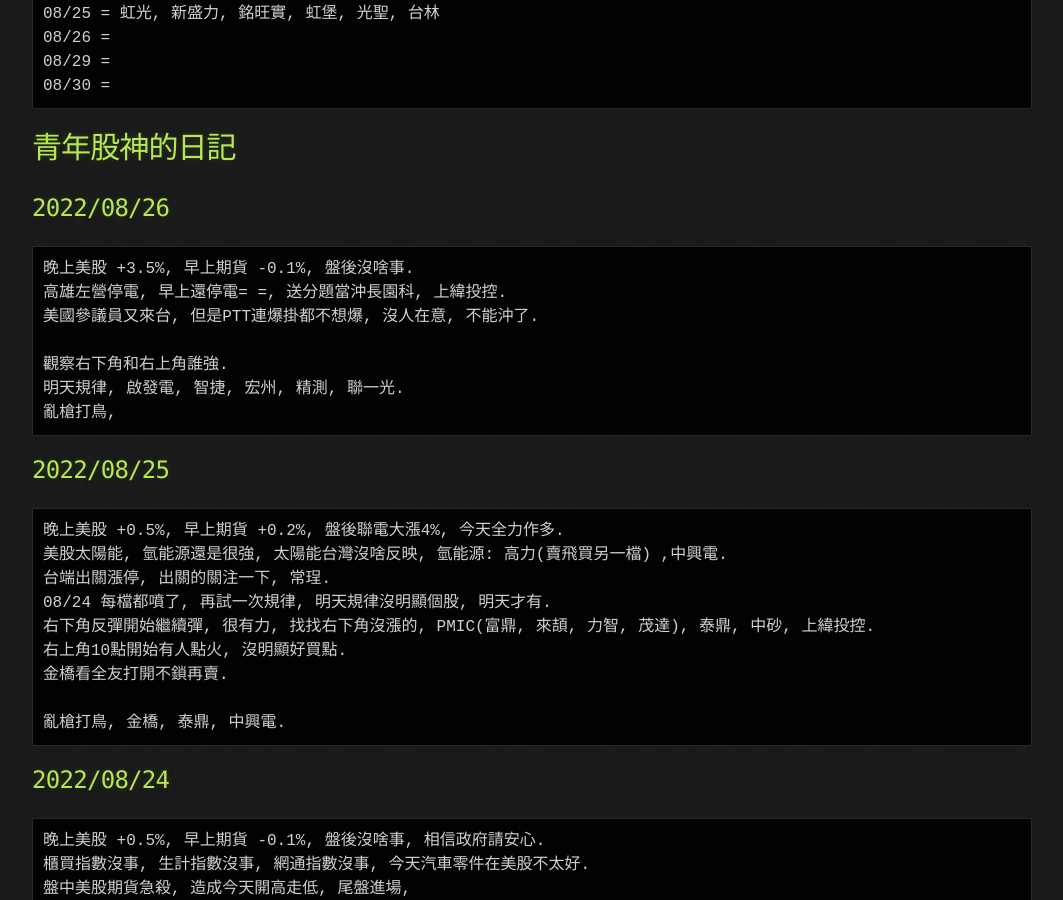
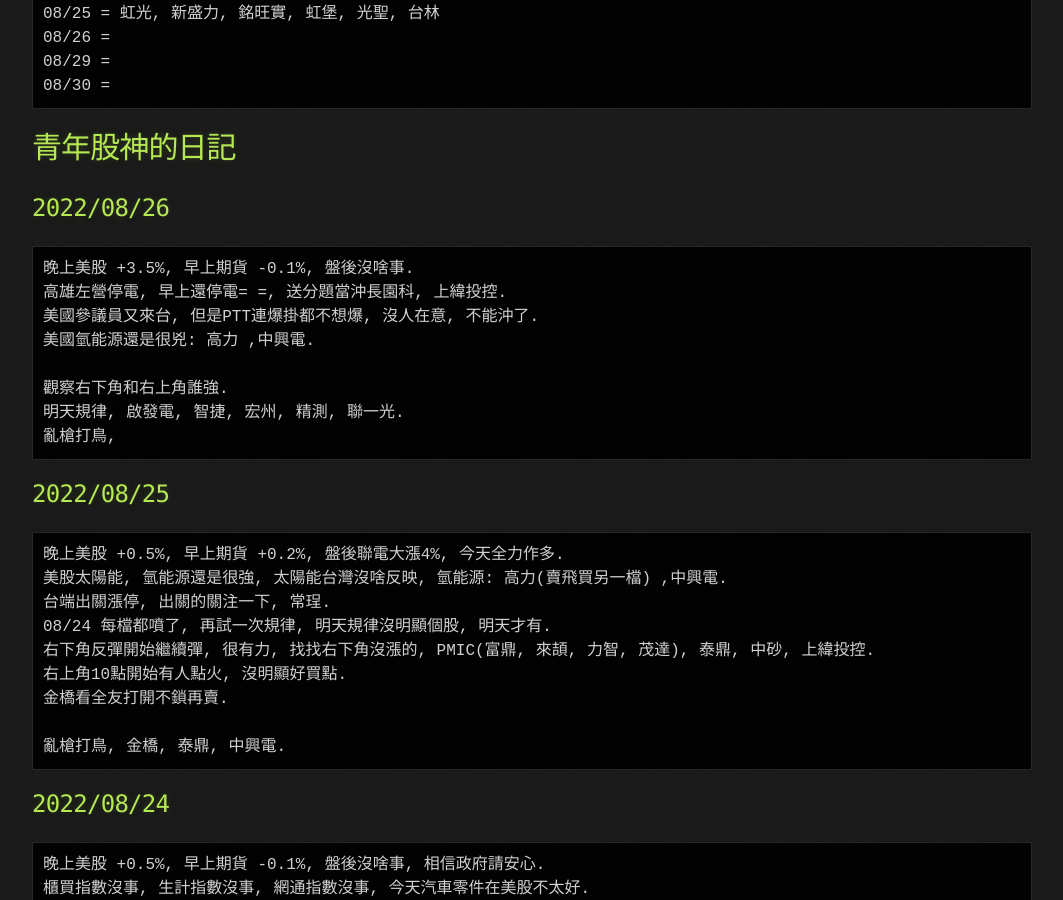
Before and after one commit to lepg5487/Stock_God, a Jekyll site: the page built from index.md, in a window 1280 px wide and 900 px high, scrolled down 658 px. Shown: the whole window, without its empty margins (108-1171 px from the left). Built offline with Jekyll 4.4.1, drawn with Linux system fonts in a browser that asks for light colours; our own code applies the rules of GitHub Pages for plain Markdown files.

Commit message:
Update index.md

```diff
--- a/index.md
+++ b/index.md
@@ -32,6 +32,7 @@
 晚上美股 +3.5%, 早上期貨 -0.1%, 盤後沒啥事.
 高雄左營停電, 早上還停電= =, 送分題當沖長園科, 上緯投控.
 美國參議員又來台, 但是PTT連爆掛都不想爆, 沒人在意, 不能沖了.
+美國氫能源還是很兇: 高力 ,中興電.
 
 觀察右下角和右上角誰強.
 明天規律, 啟發電, 智捷, 宏州, 精測, 聯一光.
```
